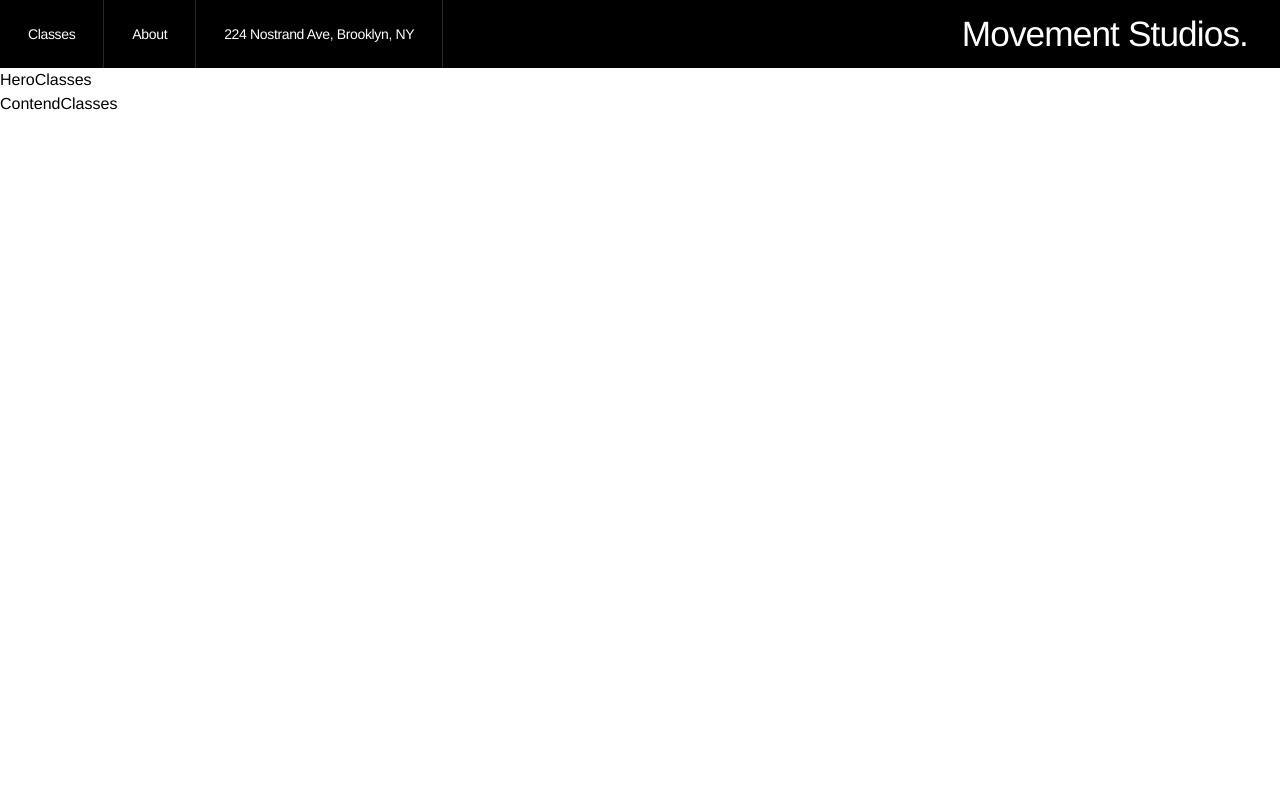
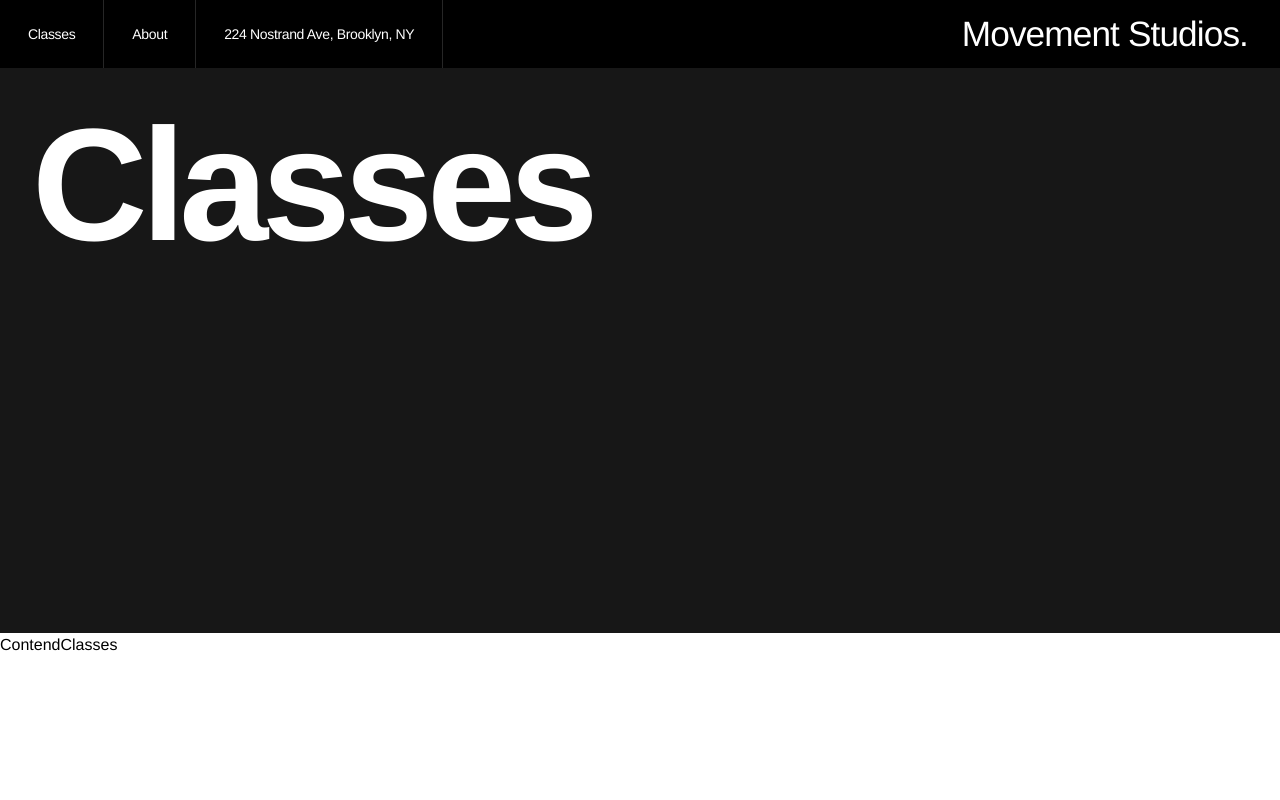
Before and after one commit to SabriBere/movement-studios, a Next.js app: page /classes in a window 1280 px wide. Shown: the top 800 px of the page. Built offline with nearby package versions, Linux system fonts and the light colour scheme.

Commit message:
adding styling to HeroClasses

```diff
--- a/src/components/Hero/HeroClasses.tsx
+++ b/src/components/Hero/HeroClasses.tsx
@@ -2,7 +2,15 @@ import React from 'react'
 
 const HeroClasses = () => {
   return (
-    <section>HeroClasses</section>
+    <section className='w-full overflow-hidden bg-black text white' aria-label='Hero'>
+      <div className='relative min-h-[430px] overflow-hidden bg-[#171717] sm:min-h-[520px] lg:min-h-[565px]'>
+        <div className='relative z-10 flex min-h-[380px] flex-col justify-between px6 pt-10 pb-24 sm:min-h-[470px] sm:px-8 sm:pt-12 lg:px-8 lg:pt-12'>
+          <h1 className="whitespace-pre-line text-[clamp(4.5rem,16vw,10rem)] leading-[0.86] font-semibold tracking-[-0.04em] text-white">
+            Classes
+          </h1>
+        </div>
+      </div>
+    </section>
   )
 }
 
```
